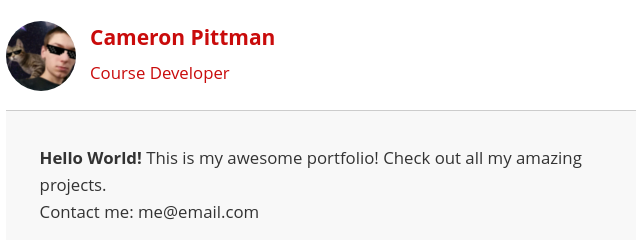
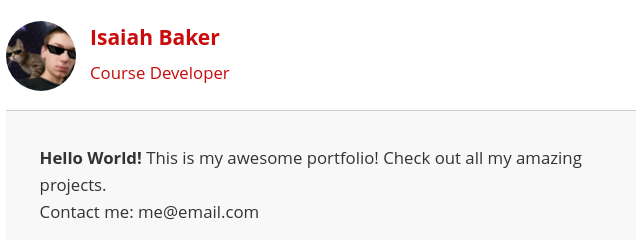
Before and after one commit to Zayah117/Zayah117.github.io, a plain HTML site: page index.html in a window 1280 px wide. Shown: the top 240 px of the page, 319-959 px from the left. Drawn offline with Linux system fonts and the light colour scheme.

Commit message:
Change name to my name

```diff
--- a/index.html
+++ b/index.html
@@ -79,7 +79,7 @@
   <body>
     <header>
       <a href="/"><img src="img/profilepic.jpg"></a>
-      <p>Cameron Pittman<br><span>Course Developer</span></p>
+      <p>Isaiah Baker<br><span>Course Developer</span></p>
     </header>
 
     <div class="container">
```
